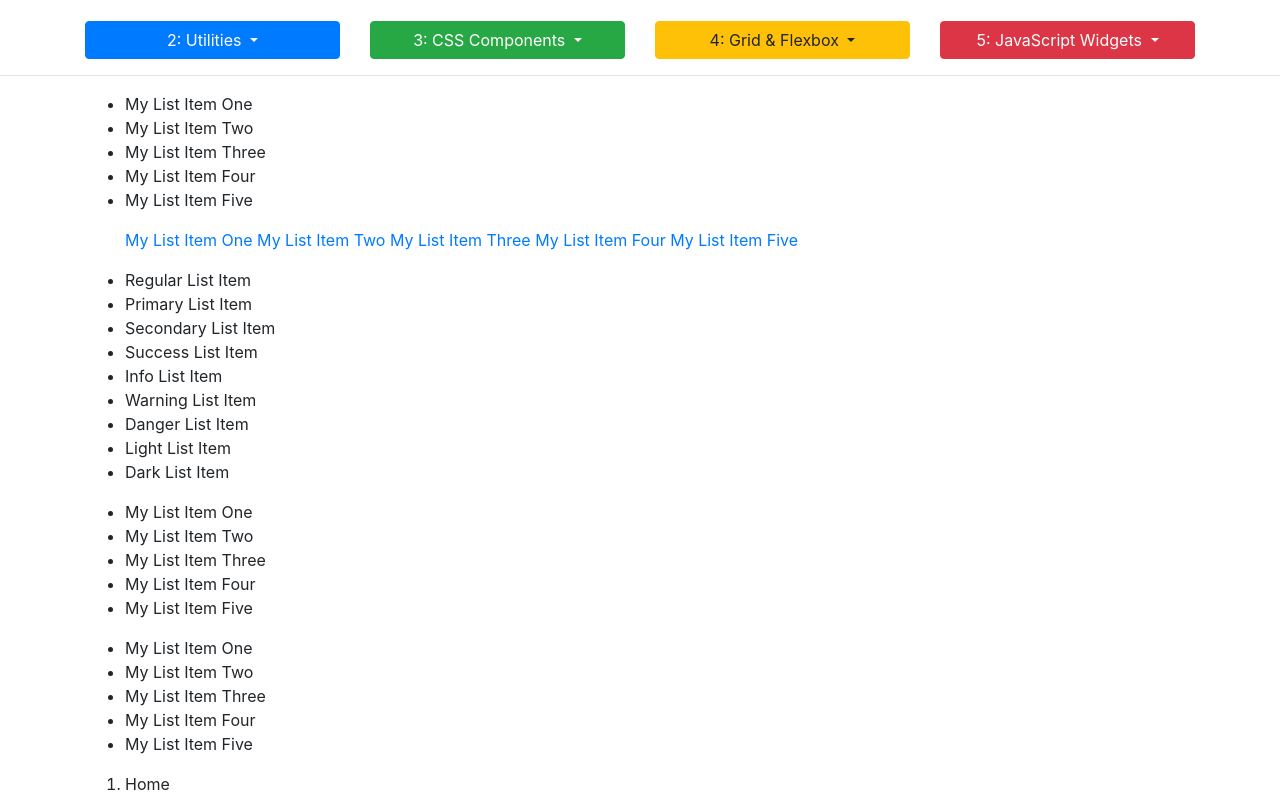
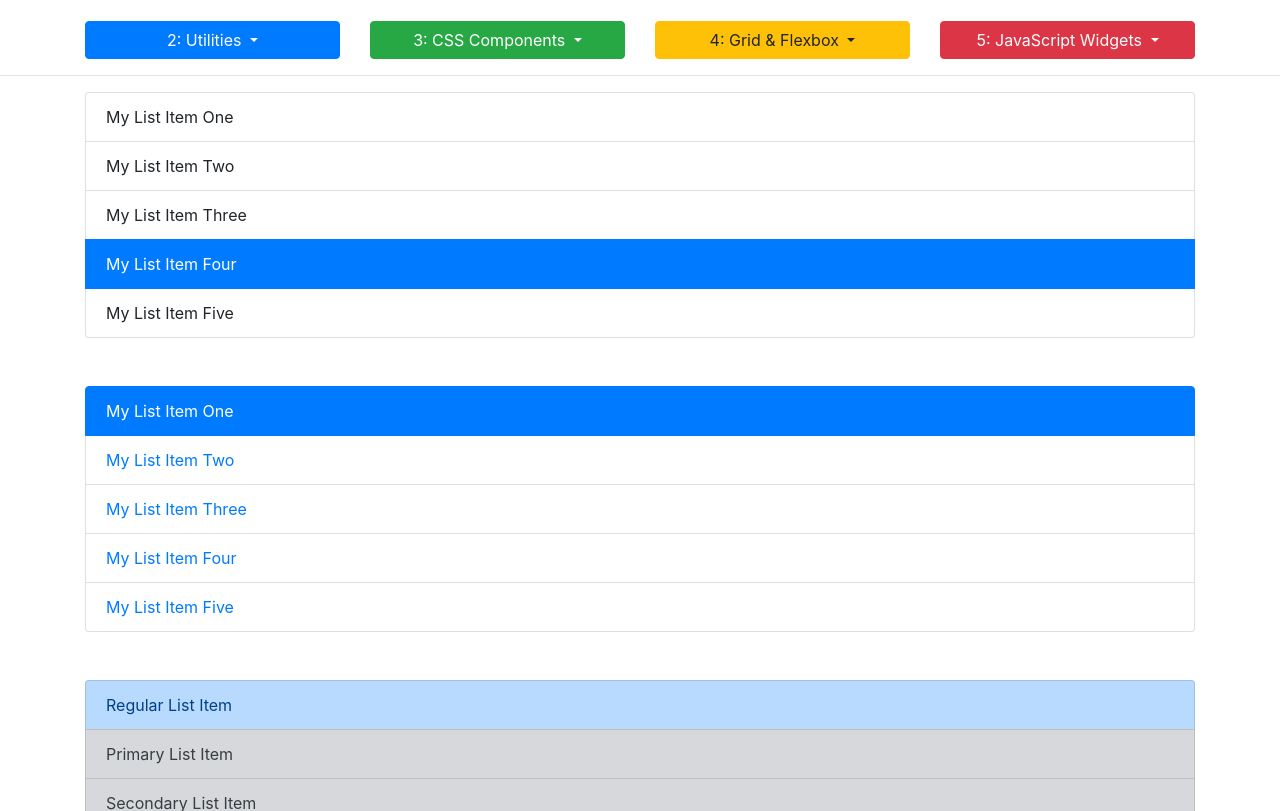
Before and after one commit to iamJakeRobbins/bootstrap_udemy, a website: page bootstrap_sandbox/3_4_list_groups_badges.html in a window 1280 px wide. Shown: the part 113-924 px from the top of the page. Drawn offline with nearby package versions, Linux system fonts and the light colour scheme.

Commit message:
list groups and badges

```diff
--- a/bootstrap_sandbox/3_4_list_groups_badges.html
+++ b/bootstrap_sandbox/3_4_list_groups_badges.html
@@ -88,74 +88,76 @@
         <!--################START HERE##################-->
 
         <!-- LIST GROUP -->
-        <ul>
-            <li>My List Item One</li>
-            <li>My List Item Two</li>
-            <li>My List Item Three</li>
-            <li>My List Item Four</li>
-            <li>My List Item Five</li>
+        <ul class="list-group mb-5">
+            <li class="list-group-item">My List Item One</li>
+            <li class="list-group-item">My List Item Two</li>
+            <li class="list-group-item">My List Item Three</li>
+            <li class="list-group-item active">My List Item Four</li>
+            <li class="list-group-item">My List Item Five</li>
         </ul>
 
         <!-- LIST GROUP WITH LINKS -->
-        <ul>
-            <a href="#">My List Item One</a>
-            <a href="#">My List Item Two</a>
-            <a href="#">My List Item Three</a>
-            <a href="#">My List Item Four</a>
-            <a href="#">My List Item Five</a>
+        <ul class="list-group mb-5">
+            <a href="#" class="list-group-item active">My List Item One</a>
+            <a href="#" class="list-group-item">My List Item Two</a>
+            <a href="#" class="list-group-item">My List Item Three</a>
+            <a href="#" class="list-group-item">My List Item Four</a>
+            <a href="#" class="list-group-item">My List Item Five</a>
         </ul>
 
 
         <!-- CONTEXTUAL CLASSES -->
-        <ul>
-            <li>Regular List Item</li>
-            <li>Primary List Item</li>
-            <li>Secondary List Item</li>
-            <li>Success List Item</li>
-            <li>Info List Item</li>
-            <li>Warning List Item</li>
-            <li>Danger List Item</li>
-            <li>Light List Item</li>
-            <li>Dark List Item</li>
+        <ul class="list-group mb-5">
+            <li class="list-group-item list-group-item-primary">Regular List Item</li>
+            <li class="list-group-item list-group-item-secondary">Primary List Item</li>
+            <li class="list-group-item list-group-item-secondary">Secondary List Item</li>
+            <li class="list-group-item list-group-item-success">Success List Item</li>
+            <li class="list-group-item list-group-item-info">Info List Item</li>
+            <li class="list-group-item list-group-item-warning">Warning List Item</li>
+            <li class="list-group-item list-group-item-danger active">Danger List Item</li>
+            <li class="list-group-item list-group-item-light">Light List Item</li>
+            <li class="list-group-item list-group-item-dark">Dark List Item</li>
         </ul>
 
         <!-- FLUSH LIST GROUP -->
-        <ul>
-            <li>My List Item One</li>
-            <li>My List Item Two</li>
-            <li>My List Item Three</li>
-            <li>My List Item Four</li>
-            <li>My List Item Five</li>
+        <ul class="list-group mb-5 list-group-flush">
+            <li class="list-group-item">My List Item One</li>
+            <li class="list-group-item">My List Item Two</li>
+            <li class="list-group-item">My List Item Three</li>
+            <li class="list-group-item">My List Item Four</li>
+            <li class="list-group-item">My List Item Five</li>
         </ul>
 
 
         <!-- BADGE -->
-        <ul>
-            <li>My List Item One</li>
-            <li>My List Item Two</li>
-            <li>My List Item Three</li>
-            <li>My List Item Four</li>
-            <li>My List Item Five</li>
+        <ul class="list-group mb-5">
+            <li class="list-group-item">My List Item One</li>
+            <li class="list-group-item">My List Item Two</li>
+            <li class="list-group-item d-flex justify-content-between align-items-center">My List Item Three
+            <span class="badge badge-primary">30</span>
+            </li>
+            <li class="list-group-item">My List Item Four</li>
+            <li class="list-group-item">My List Item Five</li>
         </ul>
 
         <!-- BREADCRUMB -->
-        <ol>
-            <li>Home</li>
+        <ol class="breadcrumb">
+            <li class="breadcrumb-item active">Home</li>
         </ol>
-        <ol>
-            <li>
+        <ol class="breadcrumb">
+            <li class="breadcrumb-item">
                 <a href="#">Home</a>
             </li>
-            <li>Users</li>
+            <li class="breadcrumb-item">Users</li>
         </ol>
-        <ol>
-            <li>
+        <ol class="breadcrumb">
+            <li class="breadcrumb-item">
                 <a href="#">Home</a>
             </li>
-            <li>
+            <li class="breadcrumb-item">
                 <a href="#">Users</a>
             </li>
-            <li>Brad</li>
+            <li class="breadcrumb-item active">Brad</li>
         </ol>
 
     </div>
```
